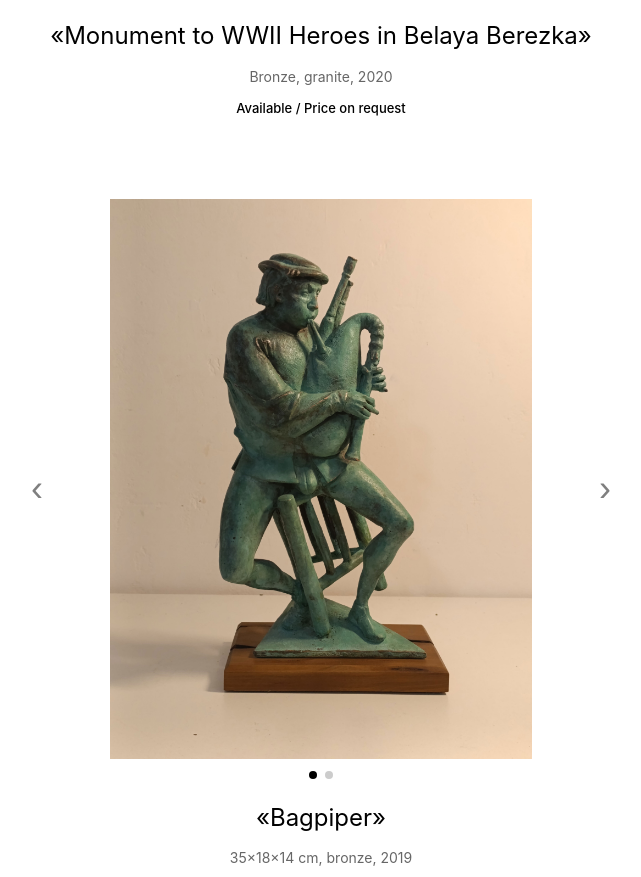
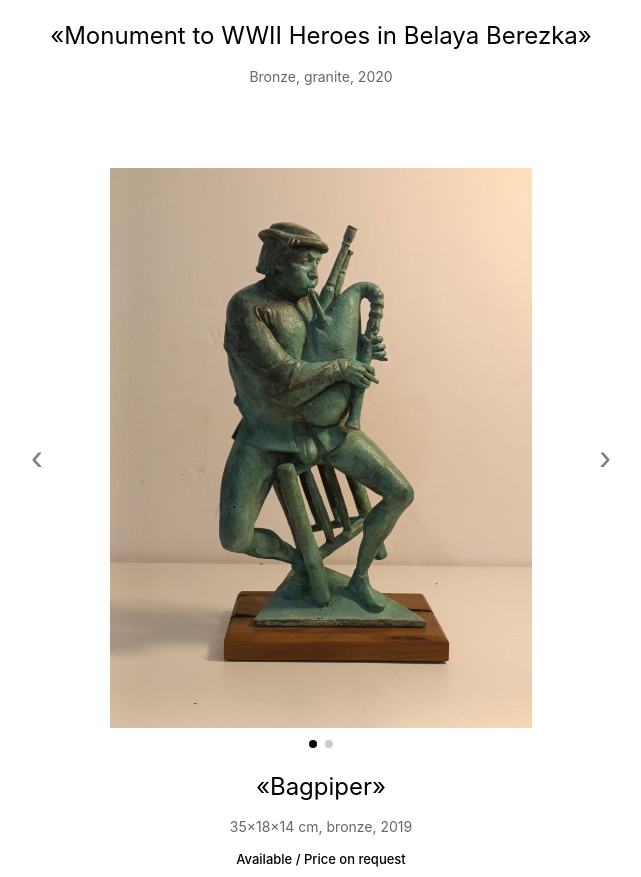
Before and after one commit to marakhin-k/marakhin-k.github.io, a plain HTML site: page en.html in a window 1280 px wide. Shown: the part 6295-7172 px from the top of the page, without its empty margins (319-960 px from the left). Drawn offline with Linux system fonts and the light colour scheme.

Commit message:
Update en.html

```diff
--- a/en.html
+++ b/en.html
@@ -146,7 +146,6 @@
                 <div class="artwork-info">
                     <h3>«Monument to WWII Heroes in Belaya Berezka»</h3>
                     <p>Bronze, granite, 2020</p>
-                    <p class="availability">Available / Price on request</p>
                 </div>
             </div>
 
```
